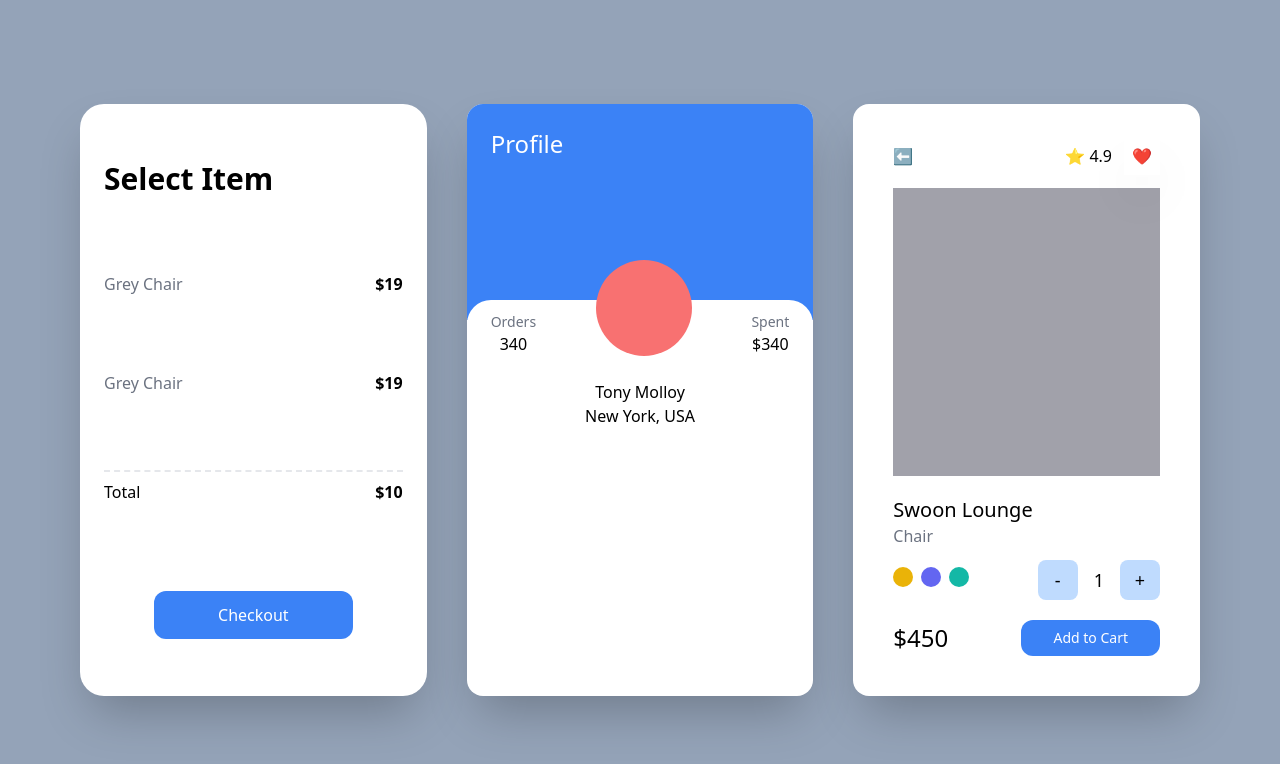
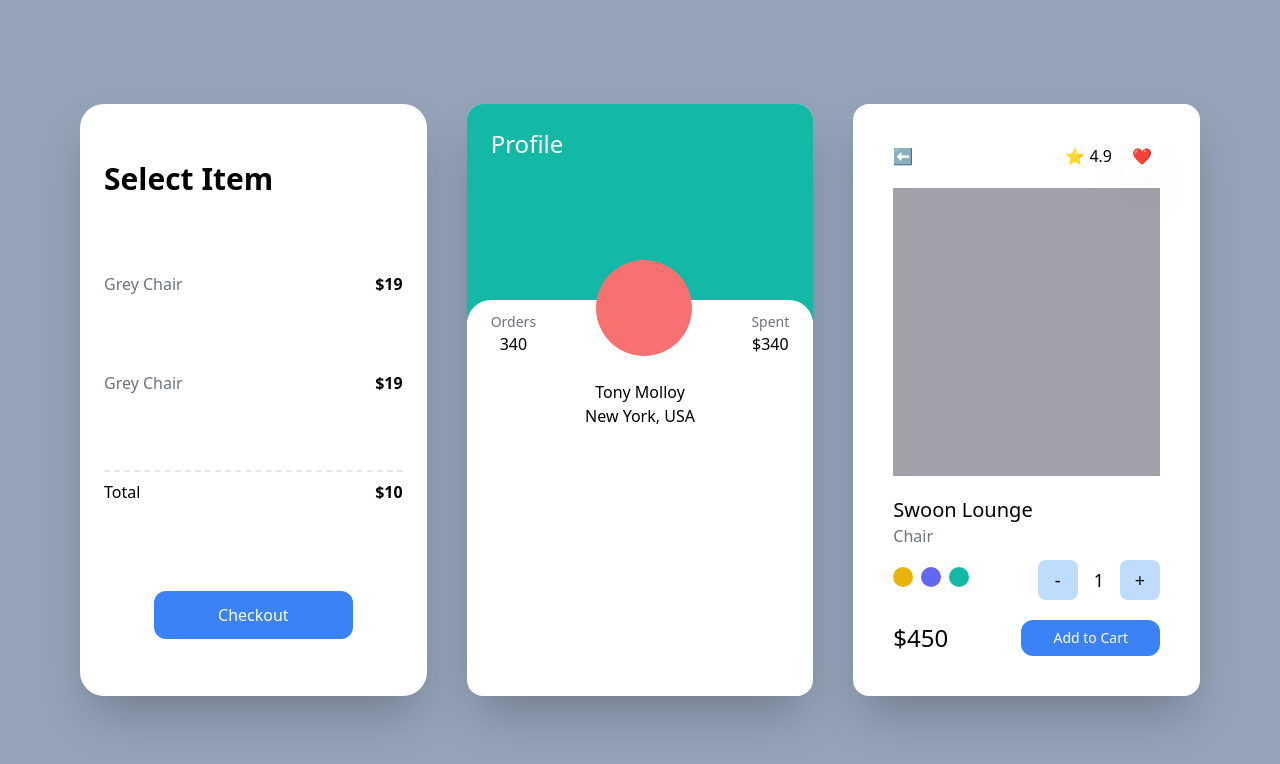
Before and after one commit to huiwonjeong/carrot-market, a Next.js app: page / in a window 1280 px wide. Shown: the top 764 px of the page. Built offline with nearby package versions, Linux system fonts and the light colour scheme.

Commit message:
landscape and portrait css

```diff
--- a/pages/index.tsx
+++ b/pages/index.tsx
@@ -28,7 +28,7 @@ const Home: NextPage = () => {
         </button>
       </div>
       <div className="bg-white rounded-2xl shadow-2xl overflow-hidden">
-        <div className="bg-blue-500 p-6 pb-14 xl:pb-40">
+        <div className="bg-blue-500 p-6 pb-14 xl:pb-40 landscape:bg-teal-500 portrait:bg-indigo-500">
           <span className="text-white text-2xl">Profile</span>
         </div>
         <div className="rounded-3xl p-6 relative -top-5 bg-white">
```
